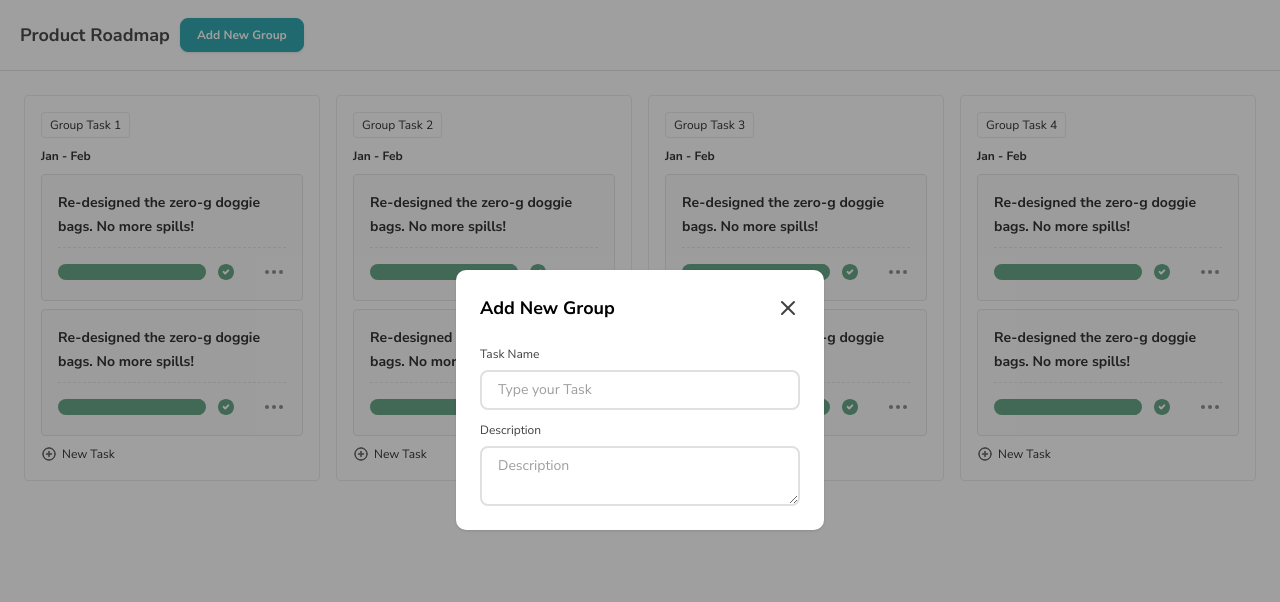
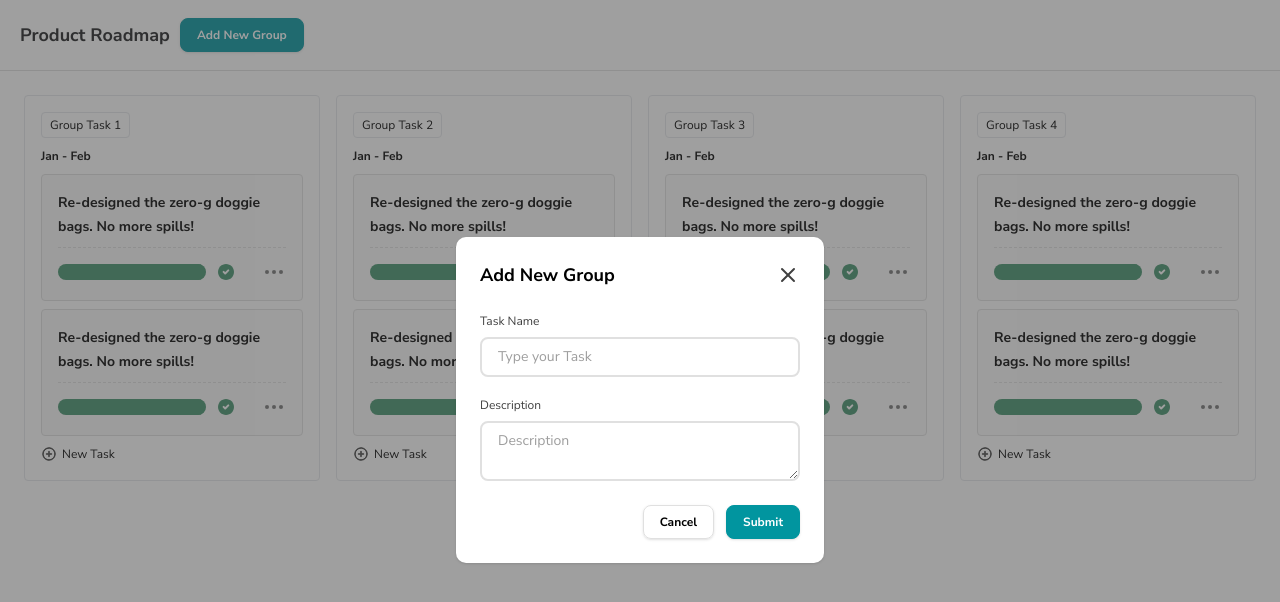
Before and after one commit to elsabilah1/product-roadmap, a React (Vite) app: page / in a window 1280 px wide. Both pictures are taken after a click on the button "Add New Group". Shown: the top 602 px of the page. Built offline with nearby package versions, Linux system fonts and the light colour scheme.

Commit message:
create AddNewGroup Component

```diff
--- a/src/components/Layout.tsx
+++ b/src/components/Layout.tsx
@@ -1,10 +1,7 @@
 import Icon from '@/components/utilities/Icon'
 import Button from '@/components/utilities/Button'
-import Modal from './utilities/Modal'
 import { useState } from 'react'
-import TextField from './utilities/TextField'
-import TextArea from './utilities/TextArea'
-
+import AddNewGroup from './modals/AddNewGroup'
 interface IProps {
   children: React.ReactNode
 }
@@ -12,25 +9,10 @@ interface IProps {
 function Layout(props: IProps) {
   const { children } = props
   const [isOpen, setIsOpen] = useState(false)
-  const [task, setTask] = useState('')
-  const [description, setDescription] = useState('')
 
   return (
     <>
-      <Modal title='Add New Group' isOpen={isOpen} setIsOpen={setIsOpen}>
-        <div className='space-y-3'>
-          <TextField
-            label='Task Name'
-            placeholder='Type your Task'
-            onChange={(e) => setTask(e.target.value)}
-          />
-          <TextArea
-            label='Description'
-            placeholder='Description'
-            onChange={(e) => setDescription(e.target.value)}
-          />
-        </div>
-      </Modal>
+      <AddNewGroup isOpen={isOpen} setIsOpen={setIsOpen} />
       <div className='max-w-[1400px] min-h-screen mx-auto flex flex-col'>
         <header className='py-[18px] px-5 border-b border-[#E0E0E0] flex gap-[10px] items-center'>
           <h1 className='font-bold text-lg text-[#1E1F21]'>Product Roadmap</h1>
--- /dev/null
+++ b/src/components/modals/AddNewGroup.tsx
@@ -0,0 +1,39 @@
+import { useState } from 'react'
+import Button from '../utilities/Button'
+import Modal from '../utilities/Modal'
+import TextArea from '../utilities/TextArea'
+import TextField from '../utilities/TextField'
+
+interface IProps {
+  isOpen: boolean
+  setIsOpen: (isOpen: boolean) => void
+}
+
+function AddNewGroup(props: IProps) {
+  const { isOpen, setIsOpen } = props
+  const [task, setTask] = useState('')
+  const [description, setDescription] = useState('')
+
+  return (
+    <Modal title='Add New Group' isOpen={isOpen} setIsOpen={setIsOpen}>
+      <div className='space-y-5 mb-6'>
+        <TextField
+          label='Task Name'
+          placeholder='Type your Task'
+          onChange={(e) => setTask(e.target.value)}
+        />
+        <TextArea
+          label='Description'
+          placeholder='Description'
+          onChange={(e) => setDescription(e.target.value)}
+        />
+      </div>
+      <div className='flex justify-end gap-3'>
+        <Button intent='outline'>Cancel</Button>
+        <Button>Submit</Button>
+      </div>
+    </Modal>
+  )
+}
+
+export default AddNewGroup
```
Also changed, not shown: src/components/modals/CreateTask.tsx (added), src/components/modals/DeleteTask.tsx (added), src/components/modals/EditTask.tsx (added).
